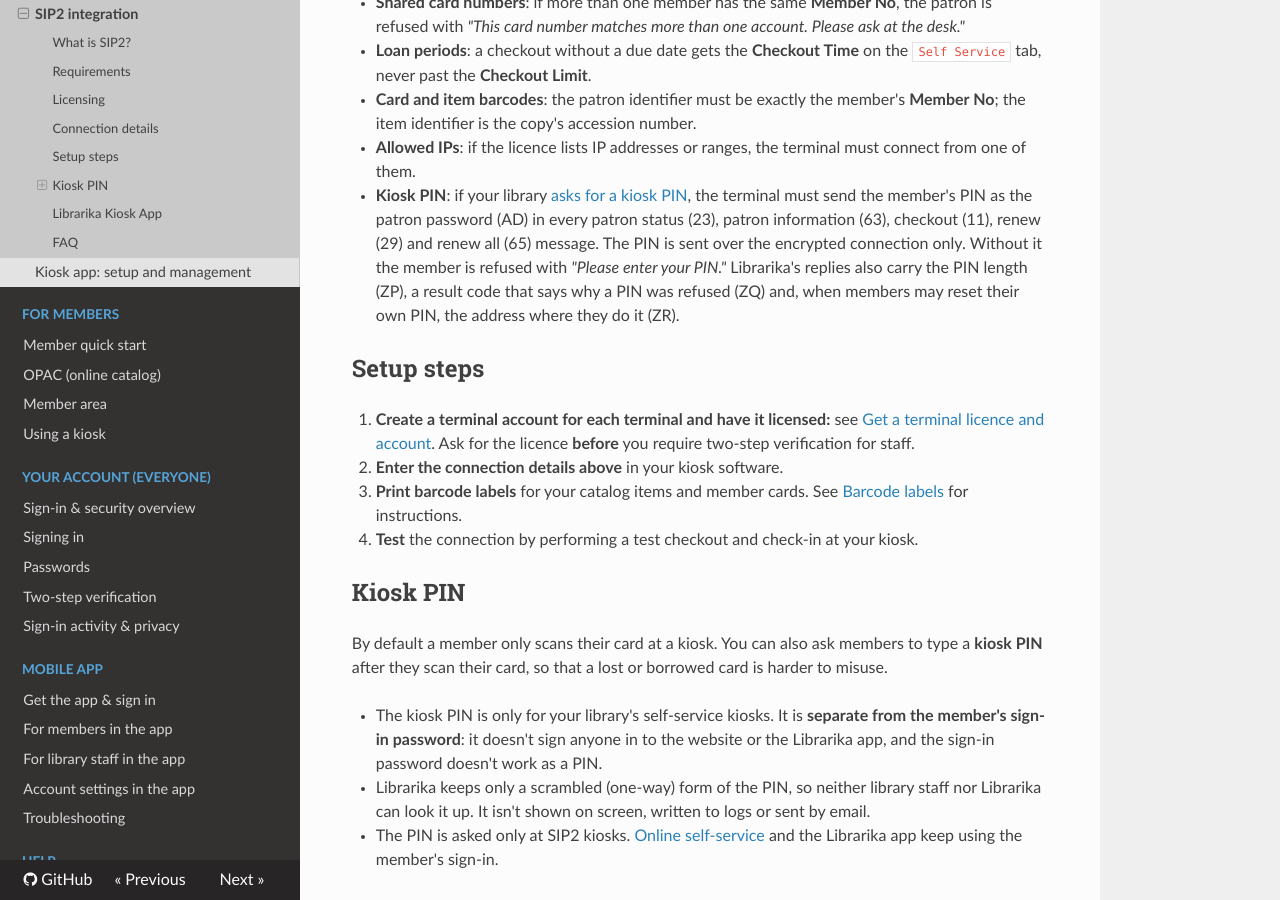
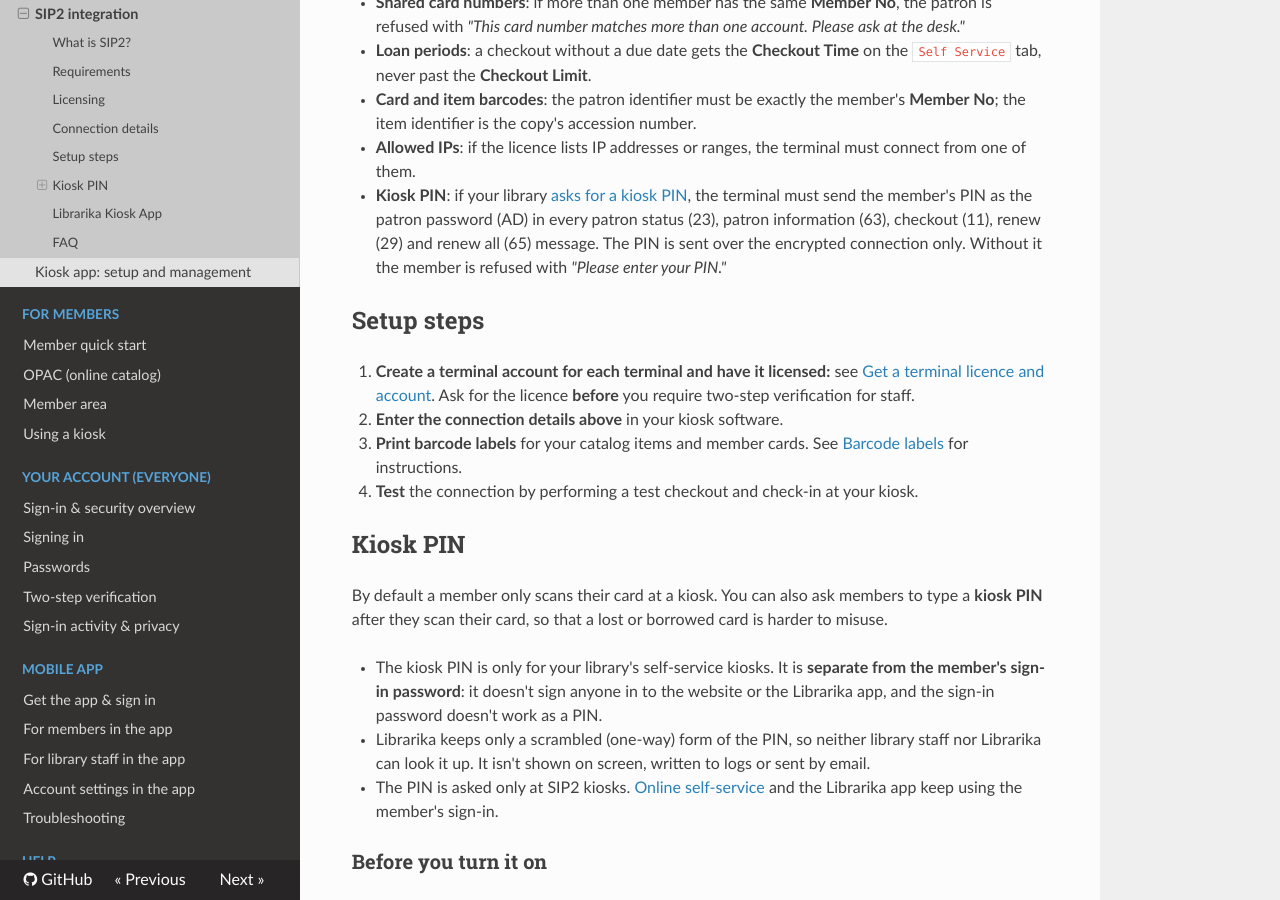
Before and after one commit to Librarika/manual, an MkDocs documentation site: the page built from docs/sip2.md, in a window 1280 px wide and 900 px high, scrolled down 1382 px. Built offline with MkDocs 1.6.1, drawn with Linux system fonts in a browser that asks for light colours; nearby versions of some CDN libraries.

Commit message:
Manual: leave the SIP2 vendor reply fields (ZP, ZQ, ZR) out for now

```diff
--- a/docs/sip2.md
+++ b/docs/sip2.md
@@ -36,7 +36,7 @@ SIP2 is licensed per terminal. Each terminal that connects to Librarika needs it
 * **Loan periods**: a checkout without a due date gets the **Checkout Time** on the `Self Service` tab, never past the **Checkout Limit**.
 * **Card and item barcodes**: the patron identifier must be exactly the member's **Member No**; the item identifier is the copy's accession number.
 * **Allowed IPs**: if the licence lists IP addresses or ranges, the terminal must connect from one of them.
-* **Kiosk PIN**: if your library [asks for a kiosk PIN](#kiosk-pin), the terminal must send the member's PIN as the patron password (AD) in every patron status (23), patron information (63), checkout (11), renew (29) and renew all (65) message. The PIN is sent over the encrypted connection only. Without it the member is refused with *"Please enter your PIN."* Librarika's replies also carry the PIN length (ZP), a result code that says why a PIN was refused (ZQ) and, when members may reset their own PIN, the address where they do it (ZR).
+* **Kiosk PIN**: if your library [asks for a kiosk PIN](#kiosk-pin), the terminal must send the member's PIN as the patron password (AD) in every patron status (23), patron information (63), checkout (11), renew (29) and renew all (65) message. The PIN is sent over the encrypted connection only. Without it the member is refused with *"Please enter your PIN."*
 
 ## Setup steps
 
```
